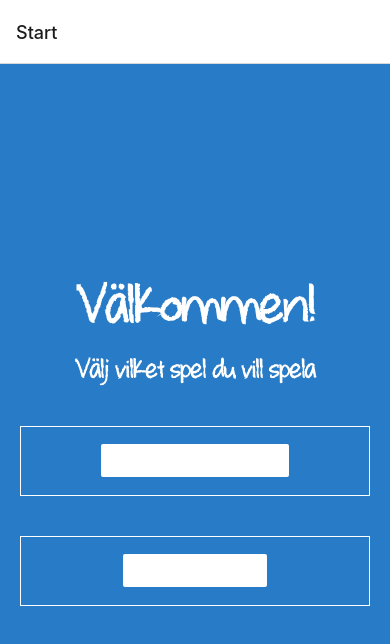
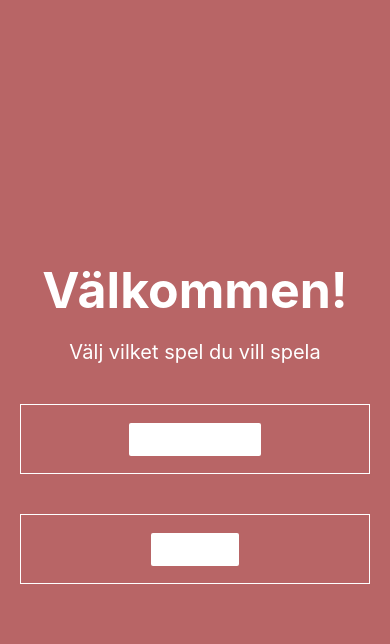
Before and after one commit to filiphuhta/drinking-games-app, a React Native app: screen /Home in a window 390 px wide. Shown: the top 644 px of the page. Built offline with nearby package versions, Linux system fonts and the light colour scheme.

Commit message:
made some updates

```diff
--- a/components/NeverEver.tsx
+++ b/components/NeverEver.tsx
@@ -11,15 +11,20 @@ export function NeverEverQ(this: any, props: TextProps) {
     textContainer: {
       borderRadius: 10,
       borderWidth: 1,
-      borderColor: '#287BC6',
-      margin: 20
+      borderColor: '#B86566',
+      margin: 20,
+      height: 150,
     },
     button: {
       borderRadius: 10,
       borderWidth: 1,
-      borderColor: '#287BC6',
+      borderColor: '#B86566',
       bottom: 20,
-      margin: 20
+      margin: 20,
+      height: 40,
+      marginTop: 30,
+      justifyContent: 'center',
+      alignItems: 'center'
     }
   });
 
@@ -38,13 +43,13 @@ export function NeverEverQ(this: any, props: TextProps) {
 
   return <View>
     <View style={styles.textContainer}>
-    <Text {...props} style={[props.style, { fontFamily: 'whatever' }]}> {question} </Text>
+    <Text {...props} style={[props.style, { fontFamily: 'zackSarah' }]}> {question} </Text>
     </View>
     <View style={styles.button}>
     <Button
       title="Ny fråga"
       onPress={() => newQuestion()}
-      color="#287BC6"
+      color="#B86566"
     />
     </View>
   </View>;
--- a/components/StyledText.tsx
+++ b/components/StyledText.tsx
@@ -1,5 +1,5 @@
 import { Text, TextProps } from './Themed';
 
 export function MonoText(props: TextProps) {
-  return <Text {...props} style={[props.style, { fontFamily: 'space-mono' }]} />;
+  return <Text {...props} style={[props.style, { fontFamily: 'zackSarah' }]} />;
 }
--- a/components/WhoInTheRoom.tsx
+++ b/components/WhoInTheRoom.tsx
@@ -10,15 +10,20 @@ export function WhoInTheRoom(this: any, props: TextProps) {
     textContainer: {
       borderRadius: 10,
       borderWidth: 1,
-      borderColor: '#287BC6',
-      margin: 20
+      borderColor: '#B86566',
+      margin: 20,
+      height: 150,
     },
     button: {
       borderRadius: 10,
       borderWidth: 1,
-      borderColor: '#287BC6',
+      borderColor: '#B86566',
       bottom: 20,
-      margin: 20
+      margin: 20,
+      height: 40,
+      marginTop: 30,
+      justifyContent: 'center',
+      alignItems: 'center'
     }
   });
 
@@ -36,13 +41,13 @@ export function WhoInTheRoom(this: any, props: TextProps) {
 
   return <View>
     <View style={styles.textContainer}>
-    <Text {...props} style={[props.style, { fontFamily: 'whatever' }]}> {question} </Text>
+    <Text {...props} style={[props.style, { fontFamily: 'zackSarah' }]}> {question} </Text>
     </View>
     <View style={styles.button}>
     <Button
       title="Ny fråga"
       onPress={() => newQuestion()}
-      color="#287BC6"
+      color="#B86566"
     />
     </View>
   </View>;
--- a/constants/Colors.ts
+++ b/constants/Colors.ts
@@ -1,5 +1,5 @@
-const tintColorLight = '#287BC6';
-const tintColorDark = '#287BC6';
+const tintColorLight = '#B86566';
+const tintColorDark = '#B86566';
 
 export default {
   light: {
--- a/hooks/useCachedResources.ts
+++ b/hooks/useCachedResources.ts
@@ -15,9 +15,10 @@ export default function useCachedResources() {
         // Load fonts
         await Font.loadAsync({
           ...FontAwesome.font,
-          'space-mono': require('../assets/fonts/SpaceMono-Regular.ttf'),
+          'zackSarah': require('../assets/fonts/SpaceMono-Regular.ttf'),
           'note-font': require('../assets/fonts/Note_this.ttf'),
           'whatever': require('../assets/fonts/whatever.ttf'),
+          'zackSarah': require('../assets/fonts/zack_sarah.ttf'),
         });
       } catch (e) {
         // We might want to provide this error information to an error reporting service
--- a/navigation/index.tsx
+++ b/navigation/index.tsx
@@ -17,7 +17,7 @@ export default function Navigation({ colorScheme }: { colorScheme: ColorSchemeNa
   return (
       <NavigationContainer  theme={colorScheme === 'dark' ? DarkTheme : DefaultTheme}>
       <Stack.Navigator initialRouteName="Home">
-        <Stack.Screen name="Home" component={WelcomeScreen} options={{ title: 'Start' }} />
+        <Stack.Screen name="Home" component={WelcomeScreen} options={{ title: 'Start', headerShown: false }} />
         <Stack.Screen name="NeverEver" component={NeverEverScreen} options={{ title: 'Jag har aldrig' }} />
         <Stack.Screen name="Pointing" component={PointingScreen} options={{ title: 'Pekleken' }} />
       </Stack.Navigator>
--- a/screens/NeverEverScreen.tsx
+++ b/screens/NeverEverScreen.tsx
@@ -25,13 +25,12 @@ const styles = StyleSheet.create({
     justifyContent: 'center',
   },
   fixToText: {
-    flexDirection: 'row',
-    justifyContent: 'space-between',
+    width: '100%'
   },
   title: {
-    fontSize: 60,
+    fontSize: 40,
     fontWeight: 'bold',
-    fontFamily: 'whatever',
+    fontFamily: 'zackSarah',
     marginBottom: 20,
   },
   separator: {
@@ -40,7 +39,7 @@ const styles = StyleSheet.create({
     width: '80%',
   },
   text: {
-    fontSize: 40,
+    fontSize: 20,
     padding: 20,
   }
 });
--- a/screens/PointingGameScreen.tsx
+++ b/screens/PointingGameScreen.tsx
@@ -23,16 +23,16 @@ const styles = StyleSheet.create({
     flex: 1,
     alignItems: 'center',
     justifyContent: 'center',
+
   },
   fixToText: {
-    flexDirection: 'row',
-    justifyContent: 'space-between',
+    width: '100%'
   },
   title: {
-    fontSize: 60,
+    fontSize: 40,
     fontWeight: 'bold',
-    fontFamily: 'whatever',
-    marginBottom: 20,
+    fontFamily: 'zackSarah',
+    margin: 20,
   },
   separator: {
     marginVertical: 30,
@@ -40,7 +40,7 @@ const styles = StyleSheet.create({
     width: '80%',
   },
   text: {
-    fontSize: 40,
+    fontSize: 20,
     padding: 20,
   }
 });
--- a/screens/WelcomeScreen.tsx
+++ b/screens/WelcomeScreen.tsx
@@ -9,14 +9,14 @@ export default function WelcomeScreen({ navigation }: {navigation: any}) {
       <Text style={styles.standardText}>Välj vilket spel du vill spela</Text>
       <View style={styles.button}>
        <Button
-        title="Gå till Jag har aldrig"
+        title="Jag har aldrig"
         onPress={() => navigation.navigate('NeverEver')}
         color="white"
       />
       </View>
       <View style={styles.button}>
        <Button
-        title="Gå till Pekleken"
+        title="Pekleken"
         onPress={() => navigation.navigate('Pointing')}
         color="white"
       />
@@ -27,22 +27,19 @@ export default function WelcomeScreen({ navigation }: {navigation: any}) {
 
 const styles = StyleSheet.create({
   container: {
-    backgroundColor: '#287BC6',
+    backgroundColor: '#B86566',
     flex: 1,
     alignItems: 'center',
     justifyContent: 'center',
   },
   title: {
-    fontSize: 60,
+    fontSize: 50,
     fontWeight: 'bold',
-    fontFamily: 'whatever',
-    marginBottom: 20,
+    margin: 20,
     color: '#FFF'
   },
   standardText: {
-    fontSize: 30,
-    fontWeight: 'bold',
-    fontFamily: 'whatever',
+    fontSize: 20,
     marginBottom: 20,
     color: '#FFF'
   },
@@ -57,7 +54,7 @@ const styles = StyleSheet.create({
     borderWidth: 1,
     margin: 20,
     alignSelf: 'stretch',
-    backgroundColor:'#287BC6',
+    backgroundColor:'#B86566',
     justifyContent: 'center',
     alignItems: 'center'
   }
```
Also changed, not shown: assets/fonts/zack_sarah.ttf (added).
